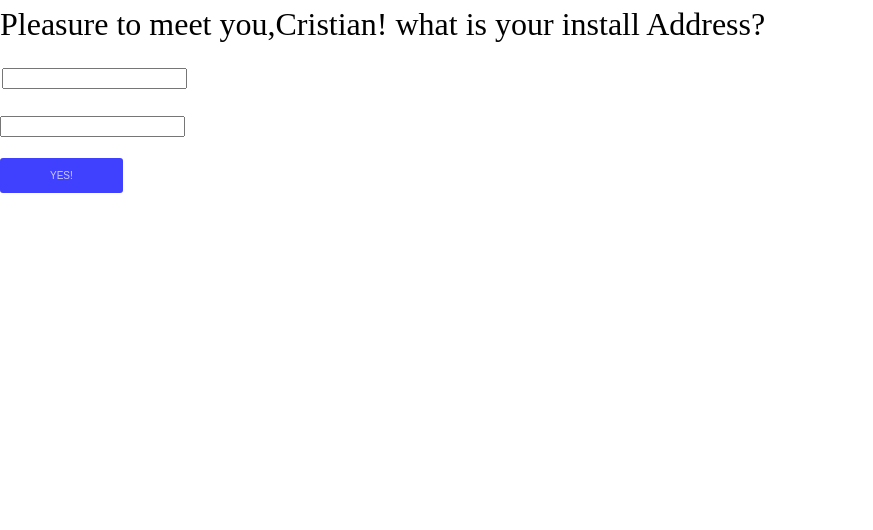
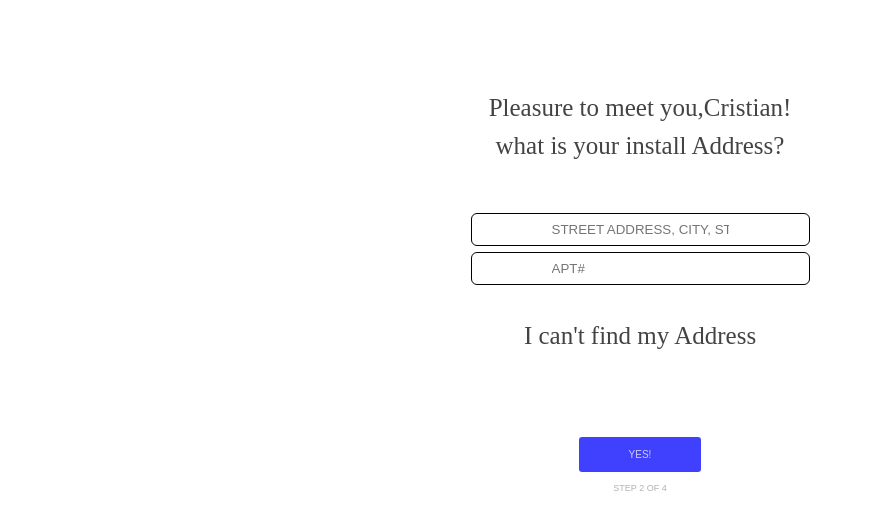
Before and after one commit to sktvera/back, a React (Create React App) app: page /Address in a window 1280 px wide. Shown: the top 530 px of the page, without its empty margins (0-873 px from the left). Built offline with nearby package versions, Linux system fonts and the light colour scheme.

Commit message:
navegacion

```diff
--- a/public/index.html
+++ b/public/index.html
@@ -1,5 +1,6 @@
 <!DOCTYPE html>
 <html lang="en">
+
   <head>
     <meta charset="utf-8" />
     <link rel="icon" href="%PUBLIC_URL%/favicon.ico" />
--- a/src/screens/Address.js
+++ b/src/screens/Address.js
@@ -15,19 +15,45 @@ const Address = () => {
     validate && navigate("/TvPlan");
   };
   return (
-    <div>
-      <label>
-        Pleasure to meet you,Cristian! what is your install Address?
-      </label>
-      <br></br>
-      <legend title="hola">
-        <input onBlur={(v) => setStreetAdress(v.target.value)}></input>
-      </legend>
-      <input onBlur={(v) =>  setApt(v.target.value)}></input>
-      <br></br>
+    <div className="grilla">
+      <div></div>
+      <div>
+      <p>
+        Pleasure to meet you,Cristian!
+        <div>
+        what is your install Address?
+        </div>
+
+      </p>
+      </div>
 
 
-       <a href="#"onClick={validateData} className="btn">YES!</a>
+      <div className="inputs">
+      <input placeholder="STREET ADDRESS, CITY, STATE" onBlur={(v) => setStreetAdress(v.target.value)}></input>
+      </div>
+
+      <div className="inputs">
+      <input placeholder="APT#" onBlur={(v) =>  setApt(v.target.value)}></input>
+      </div>
+
+      <div>
+        <p>I can't find my Address</p>
+      </div>
+
+
+
+      <div className="btns">
+      <a href="#"onClick={validateData} className="btn">YES!</a>
+      </div>
+
+      <div>
+        <label className="label_down">
+          STEP 2 OF 4
+        </label>
+      </div>
+
+      <div></div>
+
 
     </div>
 
--- a/src/screens/Awesome.js
+++ b/src/screens/Awesome.js
@@ -12,14 +12,36 @@ const Awesome = () => {
     validate && navigate("/Address");
   };
   return (
-    <div>
-      <label>Awesome! let's get started with the basics.</label>
-      <br></br>
-      <input onBlur={(v) => setName(v.target.value)}></input>
-      <br></br>
-      <input onBlur={(v) => setLastName(v.target.value)}></input>
-      <br></br>
+    <div className="grilla">
+      <div>
+         <p>Awesome! Let's get started with the basics.</p>
+      </div>
+
+          <div className="box">
+
+               <label className="title_input">FIRST NAME</label>
+
+              <input className="input_select" onBlur={(v) => setName(v.target.value)}></input>
+
+          </div>
+
+
+
+
+      <div className="inputs">
+      <input placeholder="LAST NAME" onBlur={(v) => setLastName(v.target.value)}></input>
+      </div>
+
+      <div className="btns">
       <a href="#"onClick={validateData} className="btn">NEXT</a>
+      </div>
+
+      <div>
+        <label className="label_down">
+          STEP 1 OF 4
+        </label>
+      </div>
+
     </div>
   );
 };
--- a/src/screens/GreatNews.js
+++ b/src/screens/GreatNews.js
@@ -15,17 +15,38 @@ const GreatNews = () => {
     validate && navigate("/");
   };
   return (
-    <div>
-      <h1>Great news! your first month's free!</h1>
+    <div className="grilla">
+      <div>
+      <p>Great news! your first month's free!</p>
+      </div>
+
       <label>
         to get set up, just provide your email and phone numer and we can remind
         you when the free trial ends
       </label>
+
+      <div className="inputs">
       <input onBlur={(v) => setEmail(v.target.value)}></input>
+      </div>
+
+      <div className="inputs">
       <input onBlur={(v) =>  setPhoneNumber(v.target.value)}></input>
+      </div>
+
+
+
+      <div className="btns">
       <Link to="/">
       <a href="#"onClick={validateData} className="btn">SUSCRIBE NOW!</a>
       </Link>
+      </div>
+
+      <div>
+        <label className="label_down">
+          STEP 4 OF 4
+        </label>
+      </div>
+
 
 
     </div>
--- a/src/screens/TvPlan.js
+++ b/src/screens/TvPlan.js
@@ -1,13 +1,32 @@
 import { Link } from "react-router-dom";
 const TvPlan = () => {
   return (
-    <div>
-      <h1>Please select the Tv plan you wnat to enjoy:</h1>
+    <div className="grilla">
+      <div>
+      <p>Please select the Tv plan you wnat to enjoy:</p>
+      </div>
+
+      <div>
       <input></input>
-      <input></input>
+        </div>
+
+        <div>
+        <input></input>
+        </div>
+
+
+      <div className="btns">
       <Link to="/GreatNews">
         <a href="#" className="btn">I AM READY</a>
       </Link>
+      </div>
+
+      <div>
+        <label className="label_down">
+          STEP 3 OF 4
+        </label>
+      </div>
+
     </div>
   );
 };
--- a/src/screens/TvSerice.js
+++ b/src/screens/TvSerice.js
@@ -22,8 +22,9 @@ const TvSerice = () => {
  //  };
 
   return (
-    <div className="grilla">
+    <div  className="grilla">
       <div>
+
         <h1>The Best TV service
             <div>
               around!
@@ -32,7 +33,7 @@ const TvSerice = () => {
       </div>
 
       <div>
-      <p>Are you ready to enjoy ultra-best service?</p>
+      <p >Are you ready to enjoy ultra-best service?</p>
       </div>
 
       {/* <p>{age}</p>
@@ -48,6 +49,7 @@ const TvSerice = () => {
       </Link>
       </div>
 
+
     </div>
   );
 };
--- a/src/styles/styles.css
+++ b/src/styles/styles.css
@@ -32,7 +32,8 @@ padding-top: 0px;
  .boton {
         text-align: center !important;}
 
-.grilla{display: grid;
+.grilla{
+  display: grid;
 grid-template-columns: 1/1fr;
 position: relative;
 top:2em;
@@ -52,3 +53,75 @@ background-color:rgb(64, 64, 255);
 .btn:hover{background-color:rgb(93, 93, 255);
 
 }
+
+.grilla .inputs input{
+ margin-bottom: 8px;
+  padding:.5rem 5rem ;
+  border: 0;
+  outline: solid 1px;
+  border-radius: 5px;
+  display: block;
+}
+
+
+
+
+.grilla .inputs{
+  display: flex;
+  justify-content: center;
+  position: relative;
+}
+
+  .grilla .btns{
+    margin-top: 1em;
+    display: flex;
+    justify-content: center;}
+
+    .grilla div .label_down{
+      margin-top: 10PX;
+      color:rgba(150, 150, 150, 0.734);
+      font-family: 'Space Grotesk', sans-serif;
+      font-size: 9px;
+      display: flex;
+      justify-content: center;
+
+    }
+
+
+
+    .input_select{
+
+      margin-bottom: 8px;
+      padding:.5rem 5rem ;
+      border: 0;
+      outline: solid 1px;
+      border-radius: 5px;
+      display: block;
+      position: relative
+
+    }
+
+    .grilla div .title_input{
+
+      font-family: 'Space Grotesk', sans-serif;
+      font-size: 20px;
+      position: absolute;
+      padding-bottom: 80px;
+
+      background-color: rebeccapurple;
+
+
+
+    }
+
+    .grilla .box{
+      position: relative;
+      display: flex;
+      justify-content: center;
+
+      }
+
+  /* .inputs input:focus + div .title_input{
+    transform: translateY(-1.5rem);
+    transition: .5s;
+  } */
```
